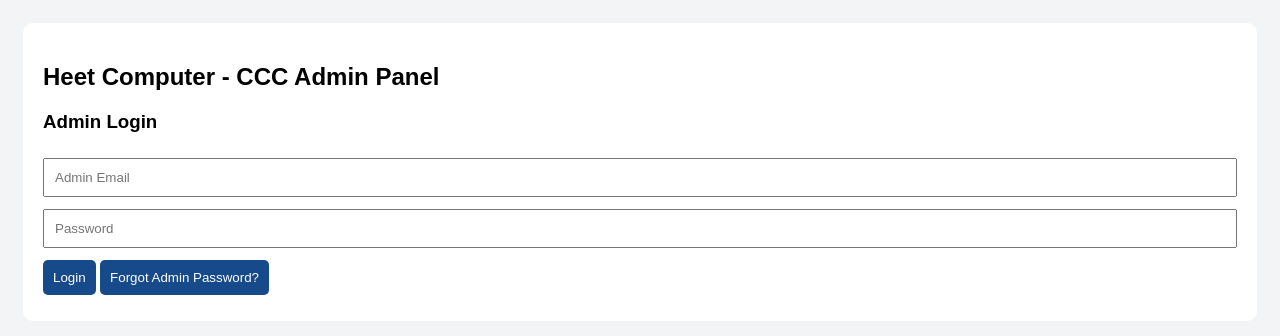
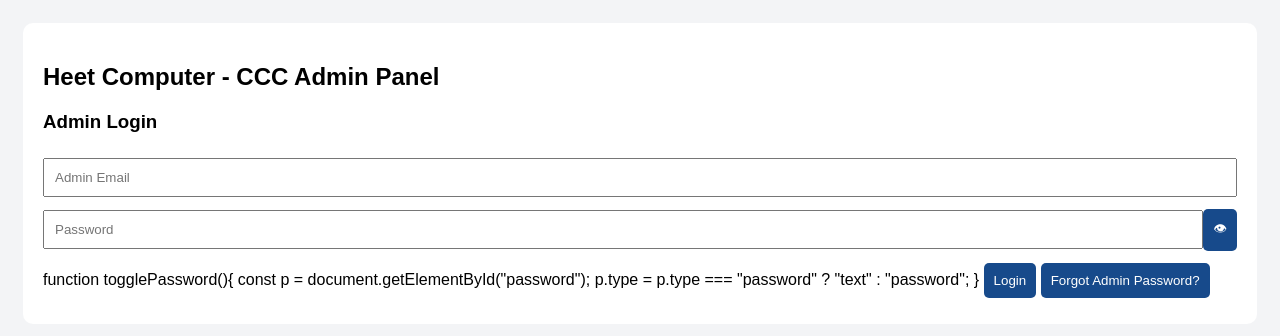
Before and after one commit to nikunj789-heet/HeetWebsite, a plain HTML site: page ccc-admin.html in a window 1280 px wide. Drawn offline with nearby package versions, Linux system fonts and the light colour scheme.

Commit message:
Implement password visibility toggle in login form
Added password visibility toggle feature in admin login.

```diff
--- a/ccc-admin.html
+++ b/ccc-admin.html
@@ -44,7 +44,14 @@ th{background:#174a8b;color:white}
 <div id="loginPanel">
 <h3>Admin Login</h3>
 <input id="email" type="email" placeholder="Admin Email">
-<input id="password" type="password" placeholder="Password">
+<div style="display:flex;align-items:center;">
+  <input id="password" type="password" placeholder="Password">
+  <button type="button" onclick="togglePassword()">👁</button>
+</div>
+ function togglePassword(){
+  const p = document.getElementById("password");
+  p.type = p.type === "password" ? "text" : "password";
+}
 <button onclick="adminLogin()">Login</button>
  <button onclick="sendAdminReset()">Forgot Admin Password?</button>
 </div>
```
